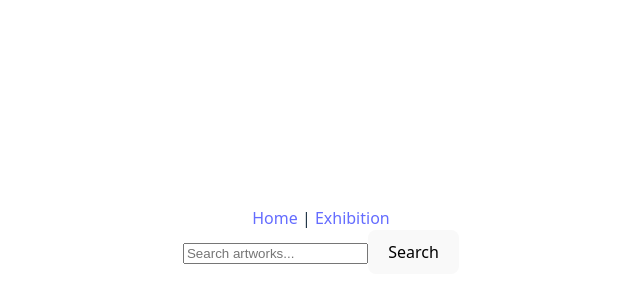
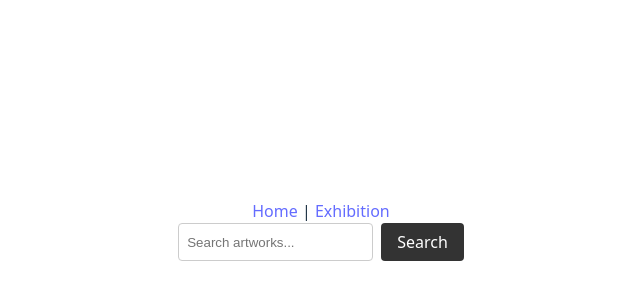
Before and after one commit to Lione-25/exhibition-curator, a React (Vite) app: page / in a window 1280 px wide. Shown: the part 160-460 px from the top of the page, without its empty margins (319-959 px from the left). Built offline with nearby package versions, Linux system fonts and the light colour scheme.

Commit message:
update search bar so pressing enter also triggers search

```diff
--- a/src/components/SearchBar.tsx
+++ b/src/components/SearchBar.tsx
@@ -7,14 +7,44 @@ interface SearchBarProps {
 export default function SearchBar({ onSearch }: SearchBarProps) {
   const [query, setQuery] = useState("");
 
+  function handleSearch() {
+    if (query.trim() === "") return; // ignore empty searches
+    onSearch(query.trim());
+  }
+
+  function handleKeyDown(e: React.KeyboardEvent<HTMLInputElement>) {
+    if (e.key === "Enter") {
+      handleSearch();
+    }
+  }
+
   return (
-    <div>
+    <div style={{ display: "flex", gap: "8px", marginBottom: "20px" }}>
       <input
         value={query}
         onChange={(e) => setQuery(e.target.value)}
+        onKeyDown={handleKeyDown}
         placeholder="Search artworks..."
+        style={{
+          padding: "8px",
+          flexGrow: 1,
+          border: "1px solid #ccc",
+          borderRadius: "4px",
+        }}
       />
-      <button onClick={() => onSearch(query)}>Search</button>
+      <button
+        onClick={handleSearch}
+        style={{
+          padding: "8px 16px",
+          border: "none",
+          borderRadius: "4px",
+          background: "#333",
+          color: "#fff",
+          cursor: "pointer",
+        }}
+      >
+        Search
+      </button>
     </div>
   );
 }
```
